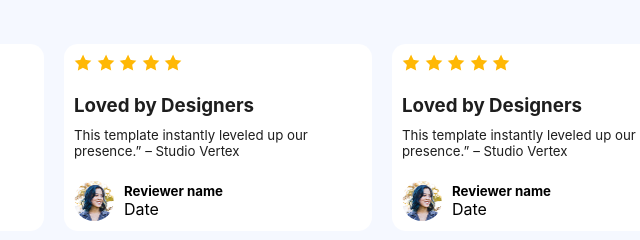
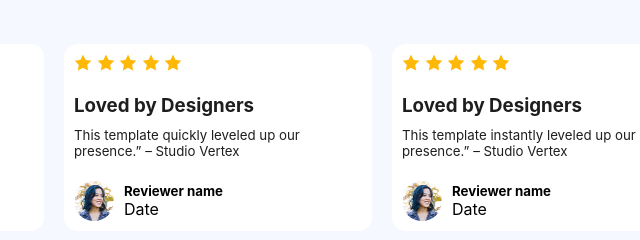
Before and after one commit to Santa-Mitua/Assignment-1, a plain HTML site: page index.html in a window 1280 px wide. Shown: the part 1500-1740 px from the top of the page, 422-1062 px from the left. Drawn offline with Linux system fonts and the light colour scheme.

Commit message:
center word change

```diff
--- a/index.html
+++ b/index.html
@@ -84,7 +84,7 @@
                             <img src="image/icon-star.png" alt="star icon">
                         </div>
                         <h3 class="user-review-title">Loved by Designers</h3>
-                        <h5 class="user-review-subtitle">This template instantly leveled up our presence.” – Studio Vertex</h5>
+                        <h5 class="user-review-subtitle">This template quickly leveled up our presence.” – Studio Vertex</h5>
                         <div class="user-pic">
                             <img src="image/avatar.png" alt="image of a avatar">
                             <div>
```
